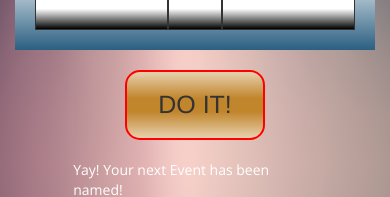
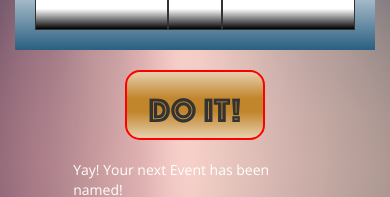
Before and after one commit to Krazian/slotslotslots, a plain HTML site: page index.html in a window 390 px wide. Shown: the part 331-528 px from the top of the page. Drawn offline with nearby package versions, Linux system fonts and the light colour scheme.

Commit message:
trying to figure out fonts

```diff
--- a/External_Files/css/stylesheet.css
+++ b/External_Files/css/stylesheet.css
@@ -7,7 +7,7 @@ body{
 
 @font-face {
   font-family: "Phosphate Inline";
-  src: url("../fonts/Phosphateinline.ttf") format("truetype");
+  src: url("../fonts/PhosphateInline.ttf") format("truetype");
 }
 
 h1{
@@ -62,12 +62,14 @@ h1{
 }
 
 #randomizeButton{
-  font-size: 30px;
+  font-family: 'Phosphate Inline', sans-serif;
+  font-size: 40px;
   height:70px;
   width: 140px;
   margin:0 auto;
   margin-top: 20px;
   margin-bottom: 20px;
+  padding-top: 17px;
   border-radius: 15px 15px 15px 15px;
   border: solid red 2px;
   outline:none;
@@ -201,7 +203,7 @@ h1{
   }
 
   #randomizeButton{
-    font-size:25px;
+    font-size:35px;
   }
 
   .results p{
```
